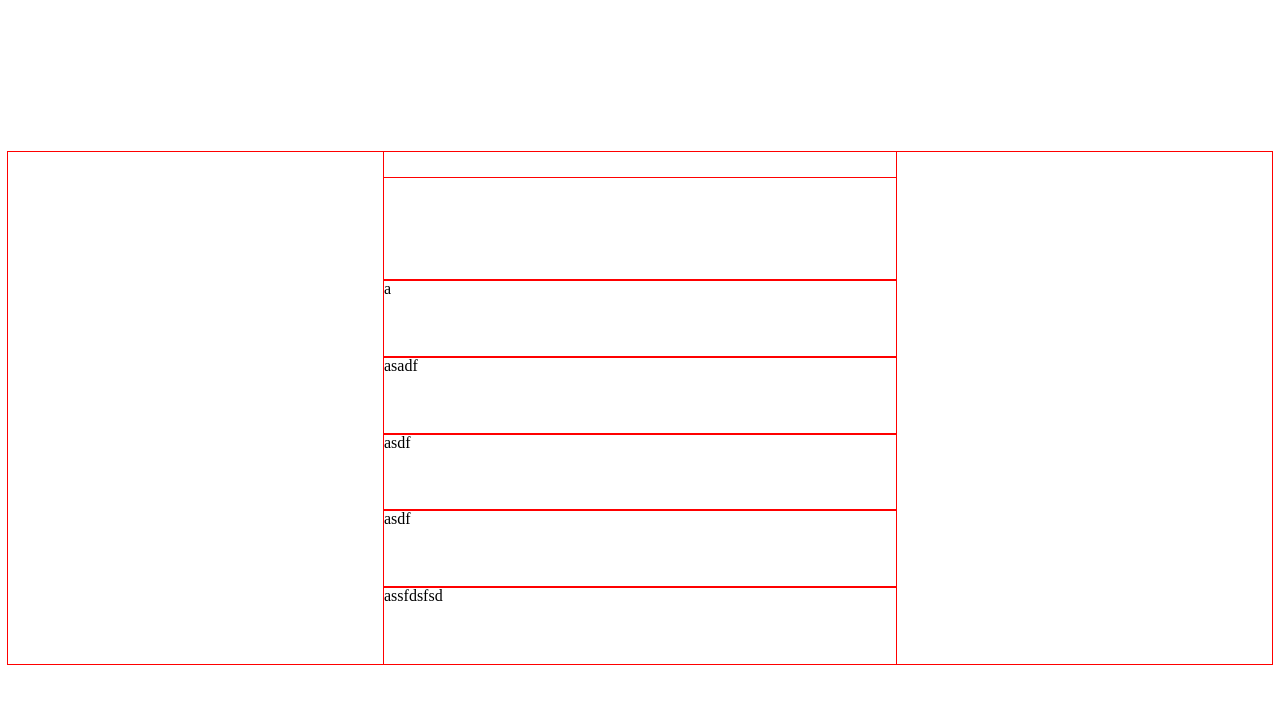
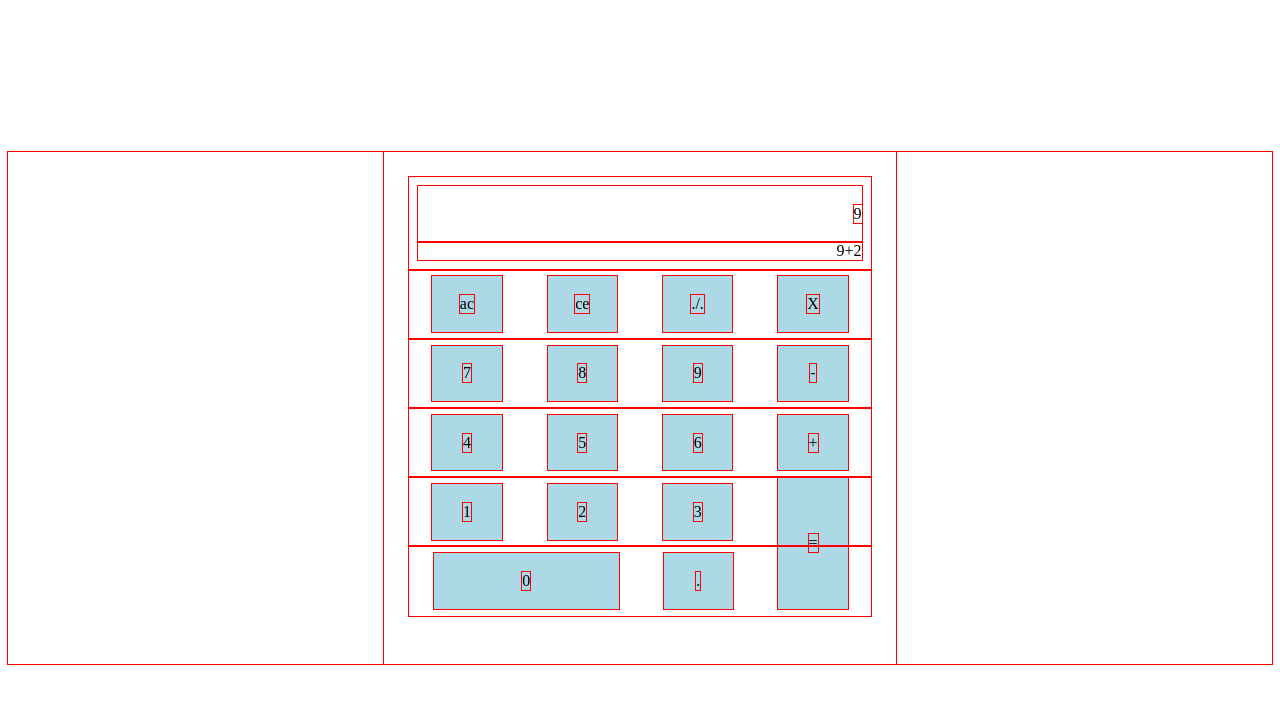
Before and after one commit to pfreema1/freeCodeCamp-challenge-javascriptCalculator, a website: page app/index.html in a window 1280 px wide. Drawn offline with Linux system fonts and the light colour scheme.

Commit message:
button positioning done

```diff
--- a/app/index.html
+++ b/app/index.html
@@ -14,12 +14,85 @@
 
     <div class="container">
         <div class="case">
-            <div class="case__screenContainer"></div>
-            <div class="case__row">a</div>
-            <div class="case__row">asadf</div>
-            <div class="case__row">asdf</div>
-            <div class="case__row">asdf</div>
-            <div class="case__row">assfdsfsd</div>
+            <div class="case__screenContainer">
+                <div class="case__activeInput">
+                    <div class="case__activeInput--text">
+                        9
+                    </div>
+                </div>
+                <div class="case__inputHistory">
+                    <div class="case__inputHistory--text">
+                        9+2
+                    </div>
+                </div>
+            </div>
+            <div class="case__row">
+                <div id="buttonAc" class="case__button">
+                    <div>ac</div>
+                </div>
+                <div id="buttonCe" class="case__button">
+                    <div>ce</div>
+                </div>
+                <div id="buttonDivide" class="case__button">
+                    <div>./.</div>
+                </div>
+                <div id="buttonMultiply" class="case__button">
+                    <div>X</div>
+                </div>
+            </div>
+
+
+            <div class="case__row">
+                <div id="button7" class="case__button">
+                    <div>7</div>
+                </div>
+                <div id="button8" class="case__button">
+                    <div>8</div>
+                </div>
+                <div id="button9" class="case__button">
+                    <div>9</div>
+                </div>
+                <div id="buttonSubtract" class="case__button">
+                    <div>-</div>
+                </div>
+            </div>
+            <div class="case__row">
+                <div id="button4" class="case__button">
+                    <div>4</div>
+                </div>
+                <div id="button5" class="case__button">
+                    <div>5</div>
+                </div>
+                <div id="button6" class="case__button">
+                    <div>6</div>
+                </div>
+                <div id="buttonPlus" class="case__button">
+                    <div>+</div>
+                </div>
+            </div>
+            <div class="case__row">
+                <div id="button1" class="case__button">
+                    <div>1</div>
+                </div>
+                <div id="button2" class="case__button">
+                    <div>2</div>
+                </div>
+                <div id="button3" class="case__button">
+                    <div>3</div>
+                </div>
+                <div id="buttonEqual" class="case__button case__button--equalButton">
+                    <div>=</div>
+                </div>
+            </div>
+            <div class="case__row case__row--bottomRow">
+                <div id="button0" class="case__button case__button--zero">
+                    <div>0</div>
+                </div>
+                <div id="buttonDecimal" class="case__button case__button--decimal">
+                    <div>.</div>
+                </div>
+
+            </div>
         </div>
     </div>
 
--- a/app/styles.css
+++ b/app/styles.css
@@ -28,13 +28,68 @@ body {
 .case {
     width: 40vw;
     height: 40vw;
+    padding-left: 2%;
+    padding-right: 2%;
+    padding-top: 2%;
+    padding-bottom: 2%;
 }
 
 .case__screenContainer {
     height: 20%;
-    margin-top: 5%;
+    /* margin-top: 5%; */
+    padding: 2% 2% 2% 2%;
+
 }
 
 .case__row {
     height: 15%;
+    display: flex;
+    justify-content: space-around;
+    align-items: center;
 }
+
+.case__activeInput {
+    height: 75%;
+    text-align: right;
+    display: flex;
+    align-items: center;
+    justify-content: flex-end;
+}
+
+.case__inputHistory {
+    height: 25%;
+    text-align: right;
+}
+
+.case__button {
+    width: 15%;
+    height: 80%;
+    background-color: lightblue;
+    display: flex;
+    justify-content: center;
+    align-items: center;
+}
+
+.case__button--equalButton {
+    height: 190%;
+    align-self: flex-start;
+}
+
+.case__button--zero {
+    width: 40%;
+    margin-left: -24.5%;
+    margin-right: 10%;
+    /* flex: 2; */
+
+    /* margin: 15px 15px; */
+}
+
+.case__button--decimal {
+    /* flex: 1; */
+    width: 15%;
+    margin-left: -60%;
+}
+
+.case__row--bottomRow {
+    margin-left: 0%;
+}
```
